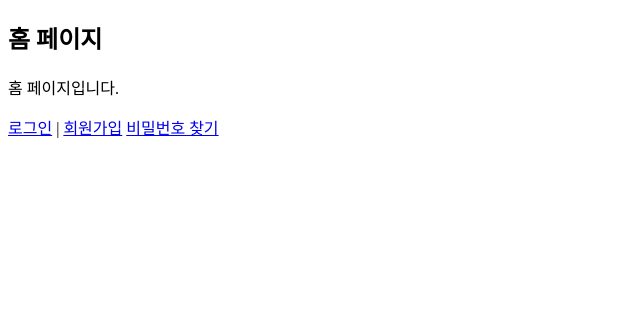
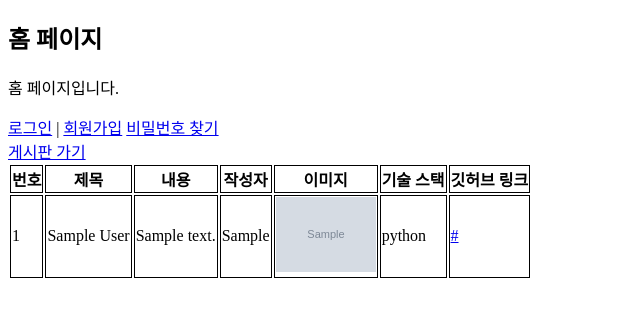
Before and after one commit to SSWU-LIKELION-13TH-BE/HyeonKyeong_Django, a Django app: page /user/ in a window 1280 px wide. Shown: the top 317 px of the page, without its empty margins (0-640 px from the left). Run offline with Django 5.2, Linux system fonts and the light colour scheme; tables that the repository leaves empty hold one stand-in row (values such as "Sample post"); grey boxes marked "Sample" are stand-in pictures.

Commit message:
feat: 게시판 기능

```diff
--- a/user/templates/home.html
+++ b/user/templates/home.html
@@ -4,6 +4,29 @@
     <meta charset="UTF-8">
     <meta name="viewport" content="width=device-width, initial-scale=1.0">
     <title>홈</title>
+    <style>
+
+        form {
+          text-align: center;
+        }
+        th, td{
+          border: solid 1px black;
+        }
+        input, textarea {
+          width: 100%;
+          padding-bottom: 10%;
+        }
+        button{
+          width: 100%;
+          padding: 10px;
+          margin-top: 5%;
+          background-color: gainsboro;
+        }
+
+        img{
+          width: 100px;
+        }
+      </style>
 </head>
 <body>
     <h2>홈 페이지</h2>
@@ -19,7 +42,44 @@
         <a href="{% url 'user:login' %}">로그인</a> |
         <a href="{% url 'user:signup' %}">회원가입</a>
 
-        <a href="{% url 'user:password_reset' %}">비밀번호 찾기</a>
+        <a href="{% url 'user:password_reset' %}">비밀번호 찾기</a> <br>
     {% endif %}
+
+
+<a href="{% url 'user:board' %}">게시판 가기</a>
+{% if board %}
+  <table>
+    <thead>
+      <tr>
+        <th>번호</th>
+        <th>제목</th>
+        <th>내용</th>
+        <th>작성자</th>
+        <th>이미지</th>
+        <th>기술 스택</th>
+        <th>깃허브 링크</th>
+      </tr>
+    </thead>
+    <tbody>
+      {% for board_list in board %}
+        <tr>
+          <td>{{ board_list.pk }}</td>
+          <td>{{ board_list.title }}</td>
+          <td>{{ board_list.content }}</td>
+          <td>{{ board_list.writer }}</td>
+          <td>
+            {% if board_list.image %}
+              <img src="{{ board_list.image.url }}" alt="첨부 이미지">
+            {% endif %}
+          </td>
+          <td>{{ board_list.stacks }}</td>
+          <td><a href="{{ board_list.github_link }}" target="_blank">{{ board_list.github_link }}</a></td>
+
+        </tr>
+      {% endfor %}
+    </tbody>
+  </table>
+{% endif %}
+
 </body>
 </html>
--- a/user/views.py
+++ b/user/views.py
@@ -41,7 +41,11 @@ def logout_view(request):
     return render(request, "logout.html")
 
 def home_view(request):
-    return render(request, 'home.html')
+    board = Board.objects.all().order_by('-id')  # 최신 글부터 보여줌
+    context = {
+        'board': board,
+    }
+    return render(request, 'home.html', context)
 
 
 def board_view(request):
@@ -62,7 +66,7 @@ def board_view(request):
             image=image,
         )
         board.save()
-        return redirect('user:board')
+        return redirect('user:home')
     else:
         boardForm = BoardForm()
         board = Board.objects.all()
```
Also changed, not shown: user/templates/board/board.html (+1 -35 lines).
